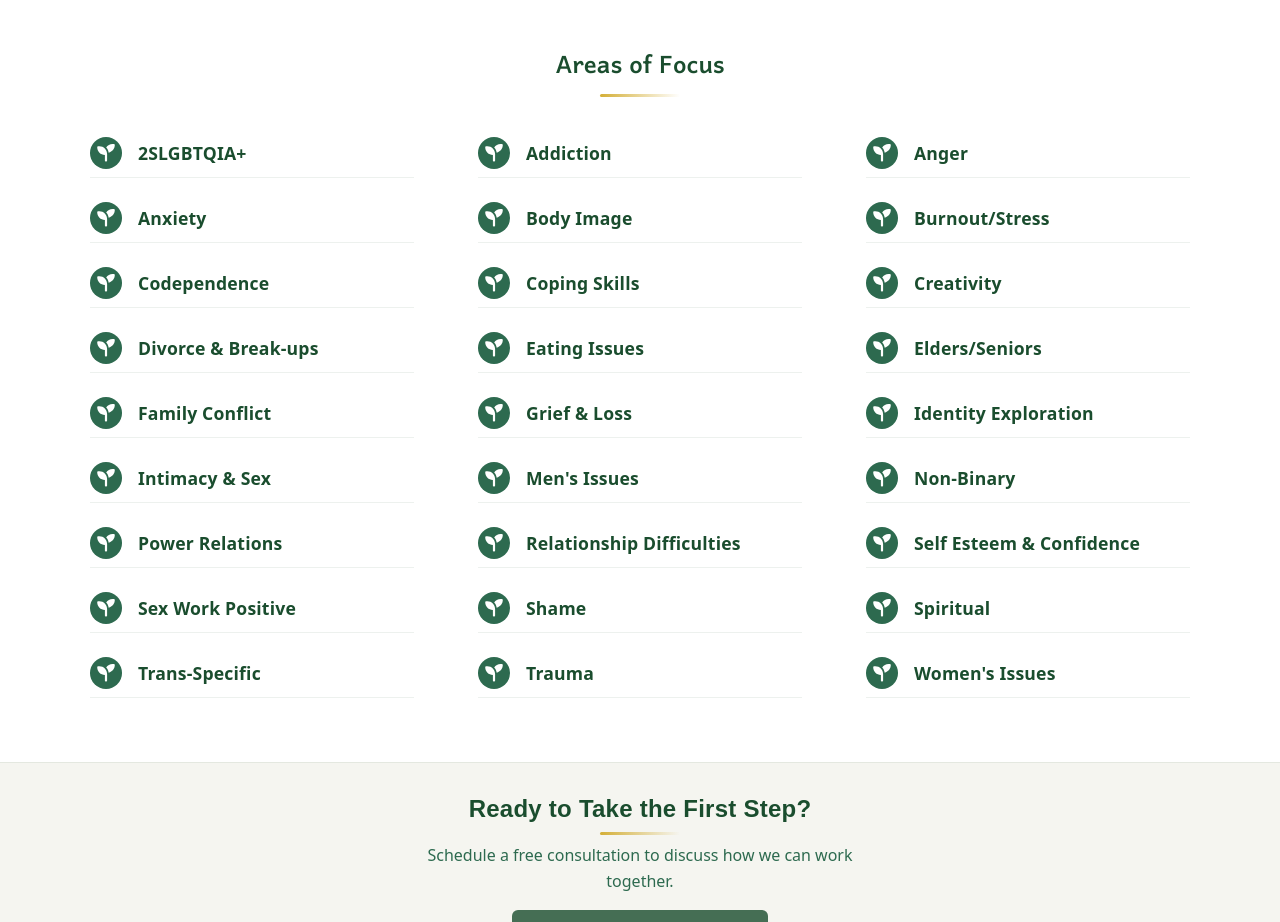
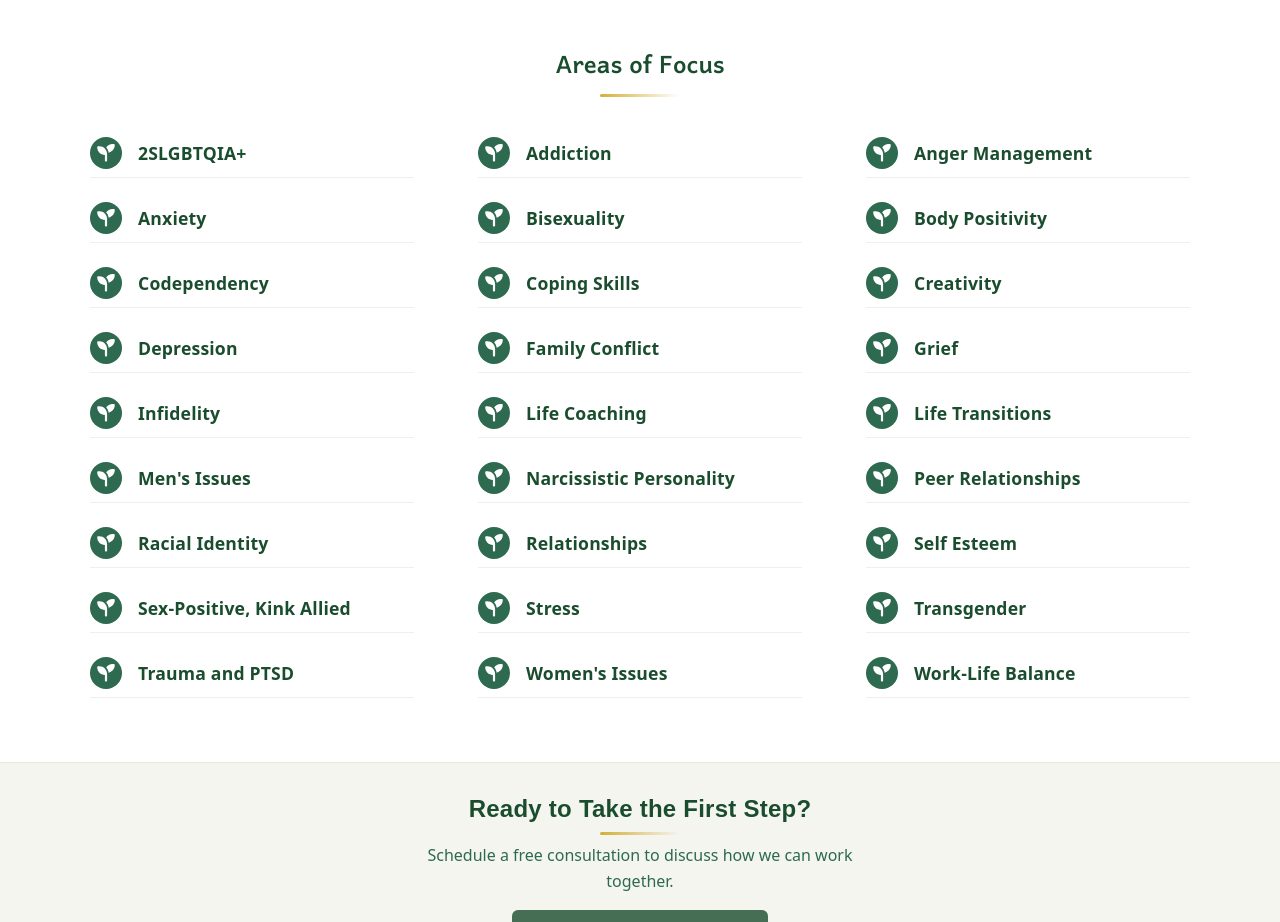
Before and after one commit to danispinxo/jesse-site, a Next.js app: page /about in a window 1280 px wide. Shown: the part 2860-3782 px from the top of the page. Built offline with nearby package versions, Linux system fonts and the light colour scheme; a web font is replaced by a local one.

Commit message:
Refactor AboutPage to use specialties instead of values for areas of focus

```diff
--- a/src/app/about/page.jsx
+++ b/src/app/about/page.jsx
@@ -4,7 +4,7 @@ import Image from "next/image";
 import Footer from "../components/Footer";
 import { faLeaf, faSeedling } from "@fortawesome/free-solid-svg-icons";
 import { FontAwesomeIcon } from "@fortawesome/react-fontawesome";
-import { approaches } from "../scripts/constants";
+import { approaches, specialties } from "../scripts/constants";
 
 export default function AboutPage() {
   return (
@@ -149,12 +149,12 @@ export default function AboutPage() {
       <section className="values-list-section">
         <h2>Areas of Focus</h2>
         <div className="values-list-grid">
-          {values.map((value, index) => (
+          {specialties.map((specialty, index) => (
             <div key={index} className="values-list-item">
               <span className="values-list-icon">
                 <FontAwesomeIcon icon={faSeedling} />
               </span>
-              <span className="values-list-text">{value}</span>
+              <span className="values-list-text">{specialty}</span>
             </div>
           ))}
         </div>
@@ -176,33 +176,3 @@ export default function AboutPage() {
     </main>
   );
 }
-
-const values = [
-  "2SLGBTQIA+",
-  "Addiction",
-  "Anger",
-  "Anxiety",
-  "Body Image",
-  "Burnout/Stress",
-  "Codependence",
-  "Coping Skills",
-  "Creativity",
-  "Divorce & Break-ups",
-  "Eating Issues",
-  "Elders/Seniors",
-  "Family Conflict",
-  "Grief & Loss",
-  "Identity Exploration",
-  "Intimacy & Sex",
-  "Men's Issues",
-  "Non-Binary",
-  "Power Relations",
-  "Relationship Difficulties",
-  "Self Esteem & Confidence",
-  "Sex Work Positive",
-  "Shame",
-  "Spiritual",
-  "Trans-Specific",
-  "Trauma",
-  "Women's Issues",
-];
```
